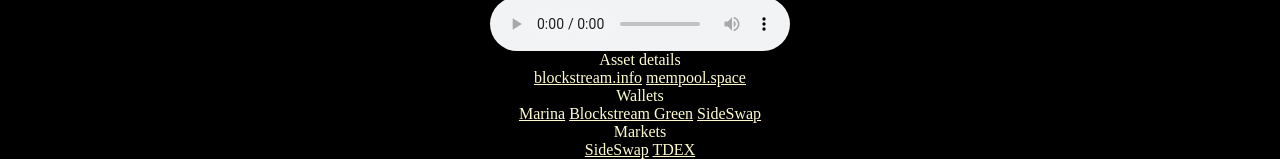
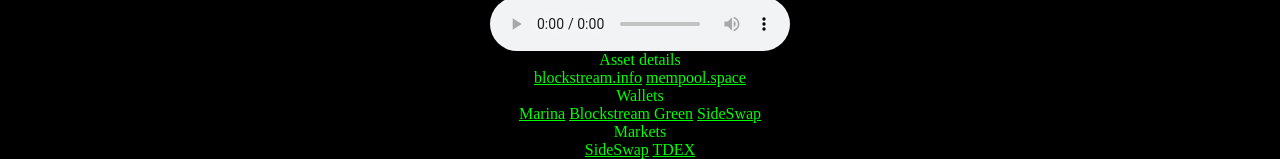
Before and after one commit to aaand-its-gone/aaand-its-gone.github.io, a plain HTML site: page index.html in a window 1280 px wide. Shown: the part 771-930 px from the top of the page. Drawn offline with Linux system fonts and the light colour scheme.

Commit message:
Update index.html

```diff
--- a/index.html
+++ b/index.html
@@ -7,13 +7,10 @@
          canvas {display: block;}
       </style>
    </head>
-
    <body>
       <canvas id="c"></canvas>
    </body>
-
    <script>
-
       var c = document.getElementById("c");
       var ctx = c.getContext("2d");
 
@@ -64,42 +61,40 @@ function draw()
       }
 
       setInterval(draw, 33);
+
    </script>
-
-
    <center>
       <img src="img/boom-boffin.gif" width="25%"><img src="img/merch-1.jpg" width="25%"><img src="img/boom-boffin.gif" width="25%">
-         <p style = "color:rgb(255,253,208); font-size:40px;">
+      <p style = "color:rgb(0,255,0); font-size:40px;">
          MATRIX token
       </p>
-         <p style="color:rgb(255,253,208); font-size:18px;">
+      <p style="color:rgb(0,255,0); font-size:18px;">
          Jew
       </p>
       <audio controls>
          <source src="audio/heil_myself.mp3" type="audio/mp3">
       </audio>
-         <p style="color:rgb(255,253,208); font-size:16px;">
+      <p style="color:rgb(0,255,0); font-size:16px;">
          Asset details
       </p>
       <p>
-            <a href="https://blockstream.info/liquid/asset/4d65755f4cbb762083a8ddb01559e6f93a68e26f6d8abeb96db4484117113dc1" target="_blank" style="color:rgb(255,253,208)">blockstream.info</a>
-            <a href="https://liquid.network/assets/asset/4d65755f4cbb762083a8ddb01559e6f93a68e26f6d8abeb96db4484117113dc1" target="_blank" style="color:rgb(255,253,208)">mempool.space</a>
+         <a href="https://blockstream.info/liquid/asset/4d65755f4cbb762083a8ddb01559e6f93a68e26f6d8abeb96db4484117113dc1" target="_blank" style="color:rgb(0,255,0)">blockstream.info</a>
+         <a href="https://liquid.network/assets/asset/4d65755f4cbb762083a8ddb01559e6f93a68e26f6d8abeb96db4484117113dc1" target="_blank" style="color:rgb(0,255,0)">mempool.space</a>
       </p>
-         <p style="color:rgb(255,253,208); font-size:16px;">
+      <p style="color:rgb(0,255,0); font-size:16px;">
          Wallets
       </p>
       <p>
-            <a href="https://vulpem.com/marina" target="_blank" style="color:rgb(255,253,208)">Marina</a>
-            <a href="https://blockstream.com/green/" target="_blank" style="color:rgb(255,253,208)">Blockstream Green</a>
-            <a href="https://sideswap.io/" target="_blank" style="color:rgb(255,253,208)">SideSwap</a>
+         <a href="https://vulpem.com/marina" target="_blank" style="color:rgb(0,255,0)">Marina</a>
+         <a href="https://blockstream.com/green/" target="_blank" style="color:rgb(0,255,0)">Blockstream Green</a>
+         <a href="https://sideswap.io/" target="_blank" style="color:rgb(0,255,0)">SideSwap</a>
       </p>
-         <p style="color:rgb(255,253,208); font-size:16px;">
+      <p style="color:rgb(0,255,0); font-size:16px;">
          Markets
       </p>
       <p>
-            <a href="https://sideswap.io/swap-market/?product=Jew" target="_blank" style="color:rgb(255,253,208)">SideSwap</a>
-            <a href="https://tdex.network/" target="_blank" style="color:rgb(255,253,208)">TDEX</a>
+         <a href="https://sideswap.io/swap-market/?product=Jew" target="_blank" style="color:rgb(0,255,0)">SideSwap</a>
+         <a href="https://tdex.network/" target="_blank" style="color:rgb(0,255,0)">TDEX</a>
       </p>
    </center>
-
 </html>
```
Lines whose indentation alone changed are shown as unchanged.
